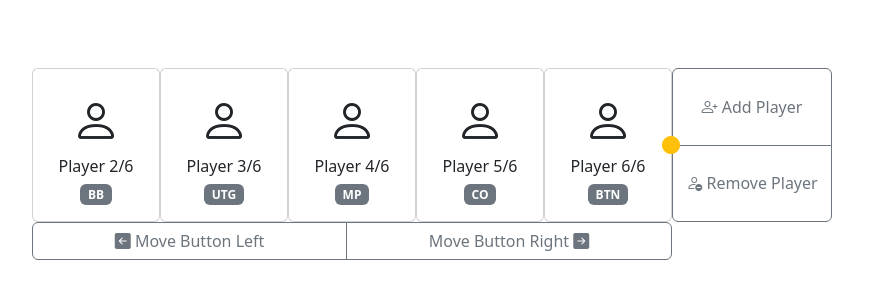
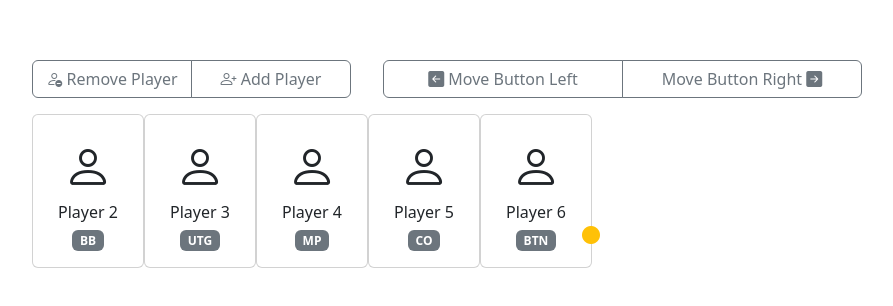
Before and after one commit to florianleca/poker-range-copilot, a Vue app: page / in a window 1280 px wide. Shown: the part 236-542 px from the top of the page, without its empty margins (0-893 px from the left). Built offline with nearby package versions, Linux system fonts and the light colour scheme.

Commit message:
style upgrade

```diff
--- a/src/App.vue
+++ b/src/App.vue
@@ -1,11 +1,20 @@
 <template>
+
+    <div class="button-duo-horizontal">
+        <add-delete-player @player-added="addPlayer" @player-deleted="removePlayer"></add-delete-player>
+        <move-button @button-moved="moveButton"></move-button>
+    </div>
+    <br/>
     <div class="d-flex players">
-        <OtherPlayer v-for="player in nbPlayers-1" :key="player" :num-player="player+1" :total-players="nbPlayers"
-                     :position="positionsData[nbPlayers][(player+buttonPosition)%nbPlayers]"></OtherPlayer>
+        <OtherPlayer
+                v-for="player in nbPlayers-1"
+                :key="player"
+                :num-player="player+1"
+                :position="positionsData[nbPlayers][(player+buttonPosition)%nbPlayers]">
 
+        </OtherPlayer>
     </div>
-    <add-delete-player @player-added="addPlayer" @player-deleted="removePlayer"></add-delete-player>
-    <move-button @button-moved="moveButton"></move-button>
+
 </template>
 
 <script>
@@ -43,7 +52,7 @@ export default {
             this.buttonPosition = (this.buttonPosition - incr) % this.nbPlayers;
             console.log(this.buttonPosition)
             if (this.buttonPosition === -1) {
-                this.buttonPosition = this.nbPlayers-1;
+                this.buttonPosition = this.nbPlayers - 1;
             }
         }
     },
@@ -51,5 +60,12 @@ export default {
 </script>
 
 <style>
+.players {
+    width: 70em;
+}
 
+.button-duo-horizontal {
+    /*width: 70em;*/
+    margin-bottom: 1em;
+}
 </style>
--- a/src/components/AddDeletePlayer.vue
+++ b/src/components/AddDeletePlayer.vue
@@ -1,8 +1,8 @@
 <template>
-    <div class="btn-group-vertical" role="group">
+    <div class="btn-group" role="group">
+        <button type="button" @click="removePlayer" class="btn btn-outline-secondary"><span class="bi bi-person-dash"> Remove Player</span>
+        </button>
         <button type="button" @click="addPlayer" class="btn btn-outline-secondary"><span class="bi bi-person-plus"> Add Player</span>
-        </button>
-        <button type="button" @click="removePlayer" class="btn btn-outline-secondary"><span class="bi bi-person-dash"> Remove Player</span>
         </button>
     </div>
 </template>
@@ -22,8 +22,11 @@ export default {
 </script>
 
 <style scoped>
-.btn-group-vertical {
+.btn {
     width: 10em;
+}
+.btn-group {
+    margin-right: 2em;
 }
 
 </style>
--- a/src/components/MoveButton.vue
+++ b/src/components/MoveButton.vue
@@ -21,5 +21,10 @@ export default {
 </script>
 
 <style scoped>
-
+.btn {
+    width: 15em;
+}
+.btn-group {
+    margin-right: 2em;
+}
 </style>
--- a/src/components/OtherPlayer.vue
+++ b/src/components/OtherPlayer.vue
@@ -3,10 +3,10 @@
         <div class="card-body d-flex flex-column align-items-center">
 
             <span style="font-size: 3em" class="bi bi-person"></span>
-            <h6 class="card-title">Player {{ numPlayer }}/{{ totalPlayers }}</h6>
+            <h6 class="card-title">Player {{ numPlayer }}</h6>
             <span class="badge bg-secondary z-3">
                 {{ position }}
-                <span class="position-absolute top-50 start-100 text-warning translate-middle bi bi-circle-fill"
+                <span class="position-absolute top-25 start-100 text-warning translate-middle bi bi-circle-fill"
                       v-if="position==='BTN'"/>
             </span>
 
@@ -23,9 +23,6 @@ export default {
         numPlayer: {
             type: Number
         },
-        totalPlayers: {
-            type: Number
-        },
         position: {
             type: String
         }
@@ -37,7 +34,7 @@ export default {
 <style scoped>
 
 .card {
-    width: 8em;
+    width: 7em;
 }
 
 .bi-circle-fill {
```
